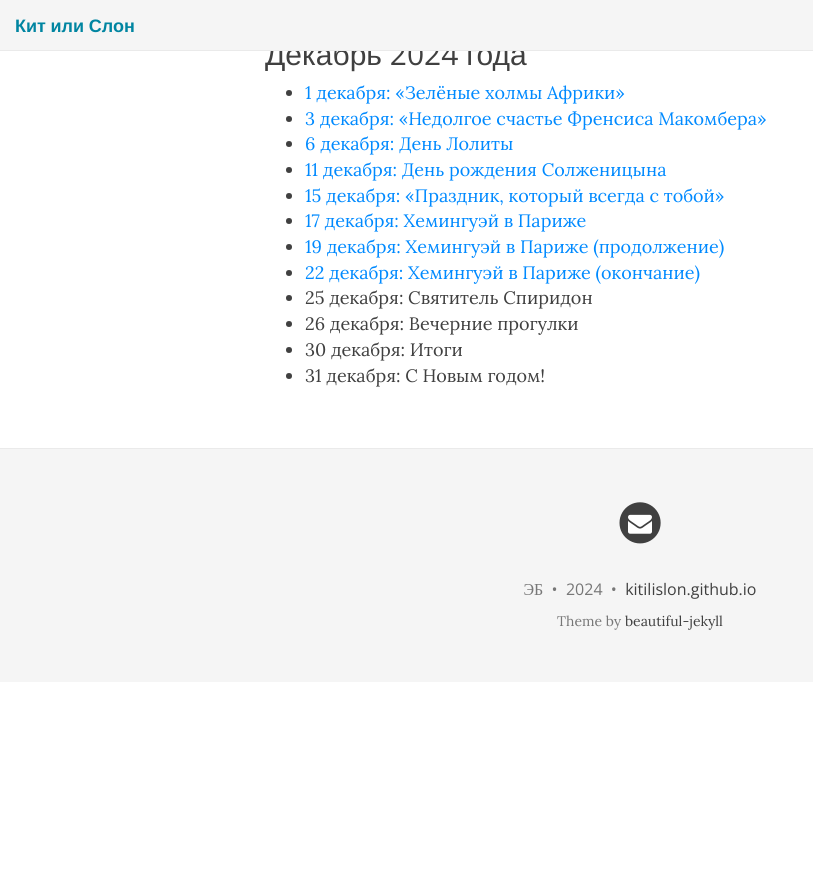
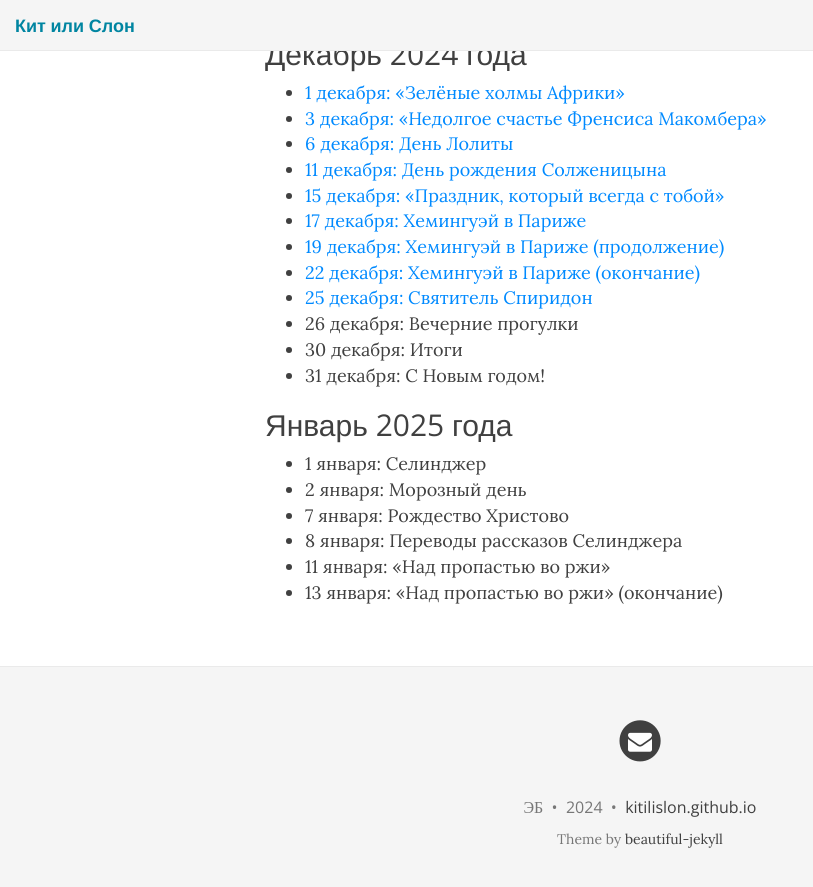
Before and after one commit to KitIliSlon/KitIliSlon.github.io, a Jekyll site: the page built from index.md, in a window 1280 px wide and 900 px high, scrolled down 1290 px. Shown: the top 887 px of the window, without its empty margins (0-813 px from the left). Built offline with Jekyll 4.4.1, drawn with Linux system fonts in a browser that asks for light colours; nearby versions of some CDN libraries; before the commit the page ends 1972 px from its top, so only the background shows below that.

Commit message:
2024-12-25

```diff
--- a/index.md
+++ b/index.md
@@ -53,7 +53,16 @@ published: true
 * [17 декабря: Хемингуэй в Париже](https://kitilislon.github.io/2024-12-17)
 * [19 декабря: Хемингуэй в Париже (продолжение)](https://kitilislon.github.io/2024-12-19)
 * [22 декабря: Хемингуэй в Париже (окончание)](https://kitilislon.github.io/2024-12-22)
-* 25 декабря: Святитель Спиридон
+* [25 декабря: Святитель Спиридон](https://kitilislon.github.io/2024-12-25)
 * 26 декабря: Вечерние прогулки
 * 30 декабря: Итоги
 * 31 декабря: С Новым годом!
+
+## Январь 2025 года
+
+* 1 января: Селинджер
+* 2 января: Морозный день
+* 7 января: Рождество Христово
+* 8 января: Переводы рассказов Селинджера
+* 11 января: «Над пропастью во ржи»
+* 13 января: «Над пропастью во ржи» (окончание)
```
Also changed, not shown: 2024-12-25.md (added, +15 -0 lines).
